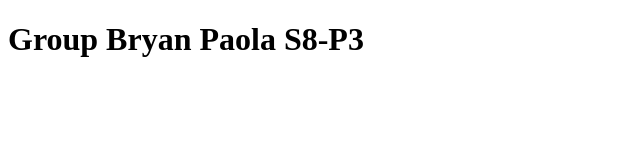
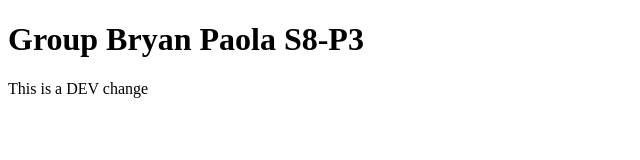
Before and after one commit to BryanAtiencia7/DevBryan, a plain HTML site: page index.html in a window 1280 px wide. Shown: the whole page, without its empty margins (0-640 px from the left). Drawn offline with Linux system fonts and the light colour scheme.

Commit message:
feat: :zap: DEV Bryan Change

```diff
--- a/index.html
+++ b/index.html
@@ -7,5 +7,6 @@
 </head>
 <body>
     <h1>Group Bryan Paola S8-P3</h1>
+    <p>This is a DEV change</p>
 </body>
 </html>
```
